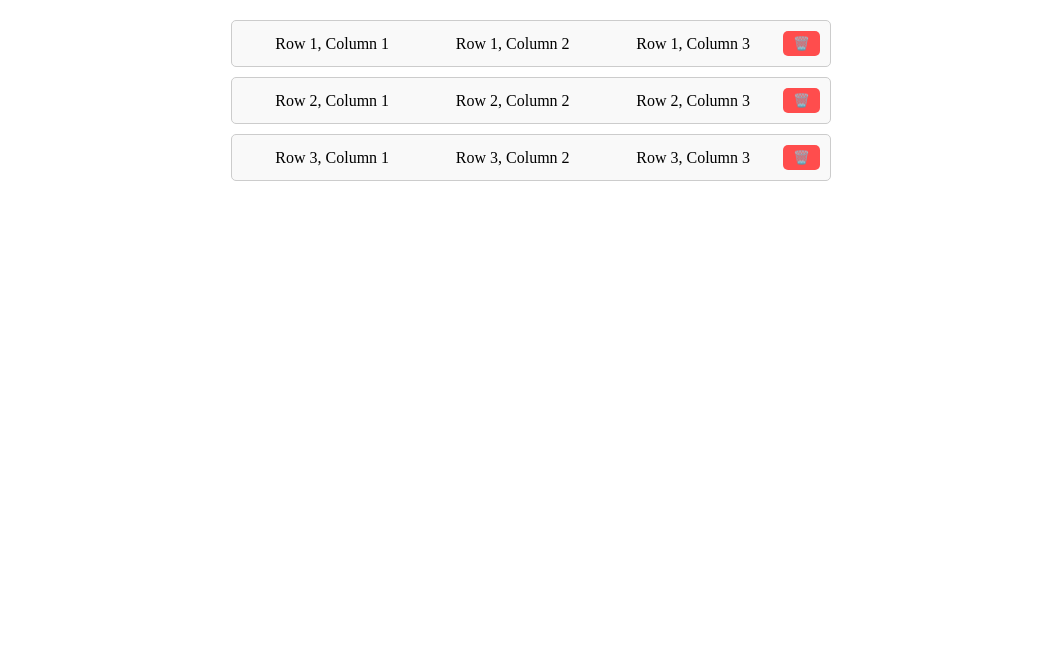
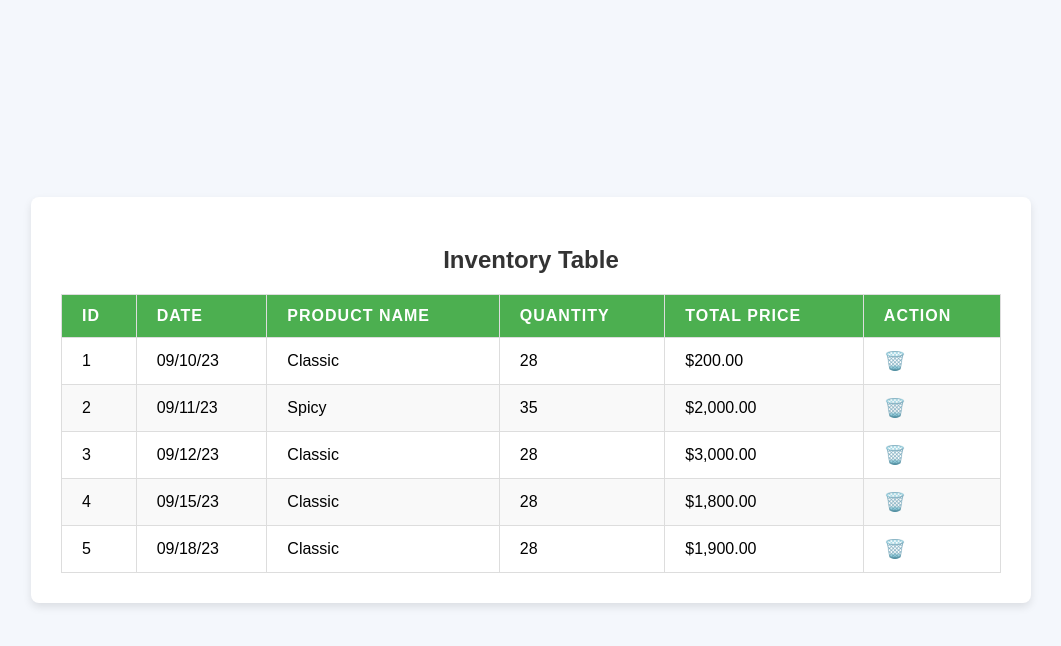
Before and after one commit to RyzenMagsino/finals, a plain HTML site: page trys.html in a window 1280 px wide. Shown: the whole page, without its empty margins (109-1170 px from the left). Drawn offline with Linux system fonts and the light colour scheme.

Commit message:
nov 26. 1.2

```diff
--- a/trys.html
+++ b/trys.html
@@ -3,77 +3,164 @@
 <head>
     <meta charset="UTF-8">
     <meta name="viewport" content="width=device-width, initial-scale=1.0">
-  <title>Dynamic Rows and Columns</title>
+    <title>Inventory Table</title>
     <style>
-    /* Styles for the container and rows */
-    .container {
+        /* Body Styles */
+        body {
+            font-family: 'Arial', sans-serif;
+            background-color: #f4f7fc;
+            margin: 0;
+            padding: 0;
             display: flex;
-      flex-direction: column;
-      gap: 10px;
-      max-width: 600px;
-      margin: 20px auto;
+            justify-content: center;
+            align-items: center;
+            height: 100vh;
         }
 
-    .row {
-      display: flex;
-      align-items: center;
-      justify-content: space-between;
-      background-color: #f9f9f9;
-      padding: 10px;
-      border: 1px solid #ccc;
-      border-radius: 5px;
+        /* Container Styling */
+        .container {
+            background-color: #fff;
+            padding: 30px;
+            border-radius: 8px;
+            box-shadow: 0 4px 8px rgba(0, 0, 0, 0.1);
+            width: 80%;
+            max-width: 1000px;
+            overflow: hidden;
+            box-sizing: border-box;
         }
 
-    .col {
-      flex: 1;
+        .content v1 {
+            margin-top: 20px;
+        }
+
+        /* Table Styling */
+        table {
+            width: 100%;
+            border-collapse: collapse;
+            margin-top: 20px;
+        }
+
+        th, td {
+            padding: 12px 20px;
+            text-align: left;
+            border: 1px solid #ddd;
+            font-size: 16px;
+        }
+
+        th {
+            background-color: #4CAF50;
+            color: white;
+            text-transform: uppercase;
+            letter-spacing: 1px;
+        }
+
+        tr:nth-child(even) {
+            background-color: #f9f9f9;
+        }
+
+        tr:hover {
+            background-color: #f1f1f1;
+        }
+
+        /* Delete Button Styling */
+        .delete-btn {
+            color: red;
+            cursor: pointer;
+            font-size: 18px;
+            font-weight: bold;
             text-align: center;
         }
 
-    .delete-btn {
-      background-color: #ff4d4d;
-      color: white;
-      border: none;
-      padding: 5px 10px;
-      cursor: pointer;
-      border-radius: 5px;
+        .delete-btn:hover {
+            color: darkred;
         }
 
-    .delete-btn:hover {
-      background-color: #e60000;
+        /* Button Styling for Action */
+        .delete-btn {
+            transition: color 0.3s ease;
         }
+
     </style>
 </head>
 <body>
+
 <div class="container">
-    <div class="row">
-      <div class="col">Row 1, Column 1</div>
-      <div class="col">Row 1, Column 2</div>
-      <div class="col">Row 1, Column 3</div>
-      <button class="delete-btn" onclick="deleteRow(this)">🗑️</button>
-    </div>
-    <div class="row">
-      <div class="col">Row 2, Column 1</div>
-      <div class="col">Row 2, Column 2</div>
-      <div class="col">Row 2, Column 3</div>
-      <button class="delete-btn" onclick="deleteRow(this)">🗑️</button>
-    </div>
-    <div class="row">
-      <div class="col">Row 3, Column 1</div>
-      <div class="col">Row 3, Column 2</div>
-      <div class="col">Row 3, Column 3</div>
-      <button class="delete-btn" onclick="deleteRow(this)">🗑️</button>
+    <h2 style="text-align: center; color: #333; margin-bottom: 20px;">Inventory Table</h2>
+
+    <div class="content v1">
+        <!-- Inventory Table -->
+        <table>
+            <thead>
+                <tr>
+                    <th>ID</th>
+                    <th>Date</th>
+                    <th>Product Name</th>
+                    <th>Quantity</th>
+                    <th>Total Price</th>
+                    <th>Action</th>
+                </tr>
+            </thead>
+            <tbody>
+                <tr>
+                    <td>1</td>
+                    <td>09/10/23</td>
+                    <td>Classic</td>
+                    <td>28</td>
+                    <td>$200.00</td>
+                    <td><span class="delete-btn" onclick="deleteRow(this)">🗑️</span></td>
+                </tr>
+                <tr>
+                    <td>2</td>
+                    <td>09/11/23</td>
+                    <td>Spicy</td>
+                    <td>35</td>
+                    <td>$2,000.00</td>
+                    <td><span class="delete-btn" onclick="deleteRow(this)">🗑️</span></td>
+                </tr>
+                <tr>
+                    <td>3</td>
+                    <td>09/12/23</td>
+                    <td>Classic</td>
+                    <td>28</td>
+                    <td>$3,000.00</td>
+                    <td><span class="delete-btn" onclick="deleteRow(this)">🗑️</span></td>
+                </tr>
+                <tr>
+                    <td>4</td>
+                    <td>09/15/23</td>
+                    <td>Classic</td>
+                    <td>28</td>
+                    <td>$1,800.00</td>
+                    <td><span class="delete-btn" onclick="deleteRow(this)">🗑️</span></td>
+                </tr>
+                <tr>
+                    <td>5</td>
+                    <td>09/18/23</td>
+                    <td>Classic</td>
+                    <td>28</td>
+                    <td>$1,900.00</td>
+                    <td><span class="delete-btn" onclick="deleteRow(this)">🗑️</span></td>
+                </tr>
+            </tbody>
+        </table>
     </div>
 </div>
 
 <script>
-    // JavaScript function to delete a row
-    function deleteRow(button) {
-      // Find the parent `.row` element and remove it
-      const row = button.closest('.row');
-      if (row) {
+    // Function to delete a row from the table with confirmation
+    function deleteRow(btn) {
+        // Get the row closest to the clicked delete button
+        var row = btn.closest('tr');
+
+        // Confirm with the user before deleting
+        var confirmation = confirm("Are you sure you want to delete this item?");
+
+        // If the user confirms, remove the row
+        if (confirmation) {
             row.remove();
         }
     }
 </script>
+
 </body>
 </html>
```
Lines whose indentation alone changed are shown as unchanged.
